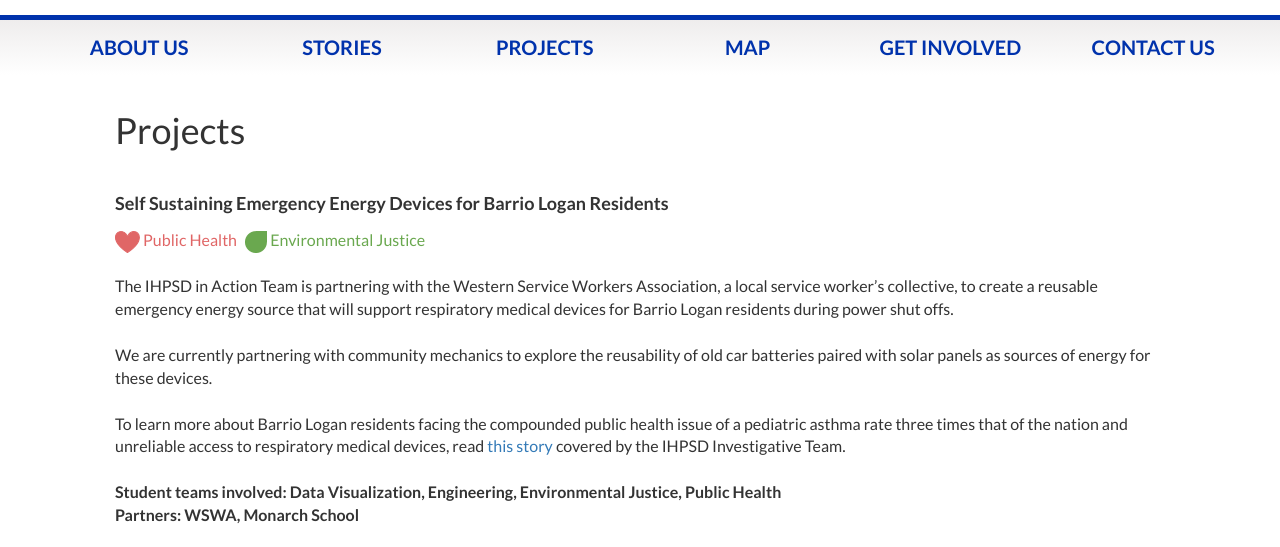
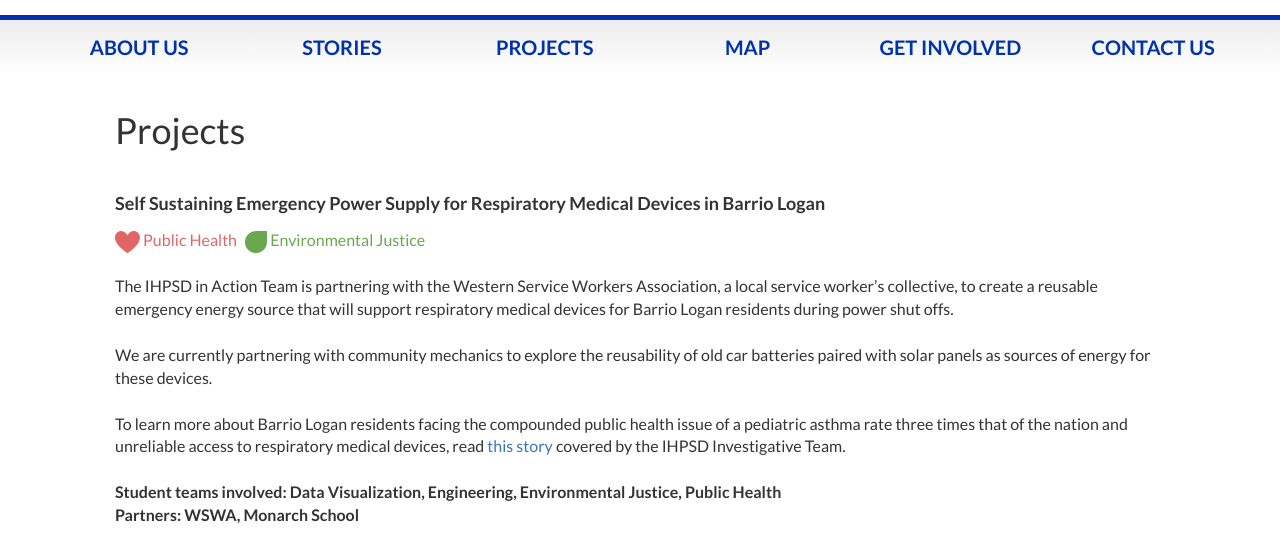
Before and after one commit to jeanettephung/IHPSD, a plain HTML site: page projects.html in a window 1280 px wide. Shown: the part 154-701 px from the top of the page. Drawn offline with nearby package versions, Linux system fonts and the light colour scheme; files whose address does not match are found by name.

Commit message:
changed the title of the first Project

```diff
--- a/projects.html
+++ b/projects.html
@@ -80,7 +80,7 @@
       <h1>Projects</h1>
       <br>
 
-      <h4>Self Sustaining Emergency Energy Devices for Barrio Logan Residents</h4>
+      <h4>Self Sustaining Emergency Power Supply for Respiratory Medical Devices  in Barrio Logan</h4>
       <div class="tag-type tag-public-health">
         <img src="resources/img/tag_public_health.png"> <a href="public_health.html">Public Health</a>
       </div>
```
